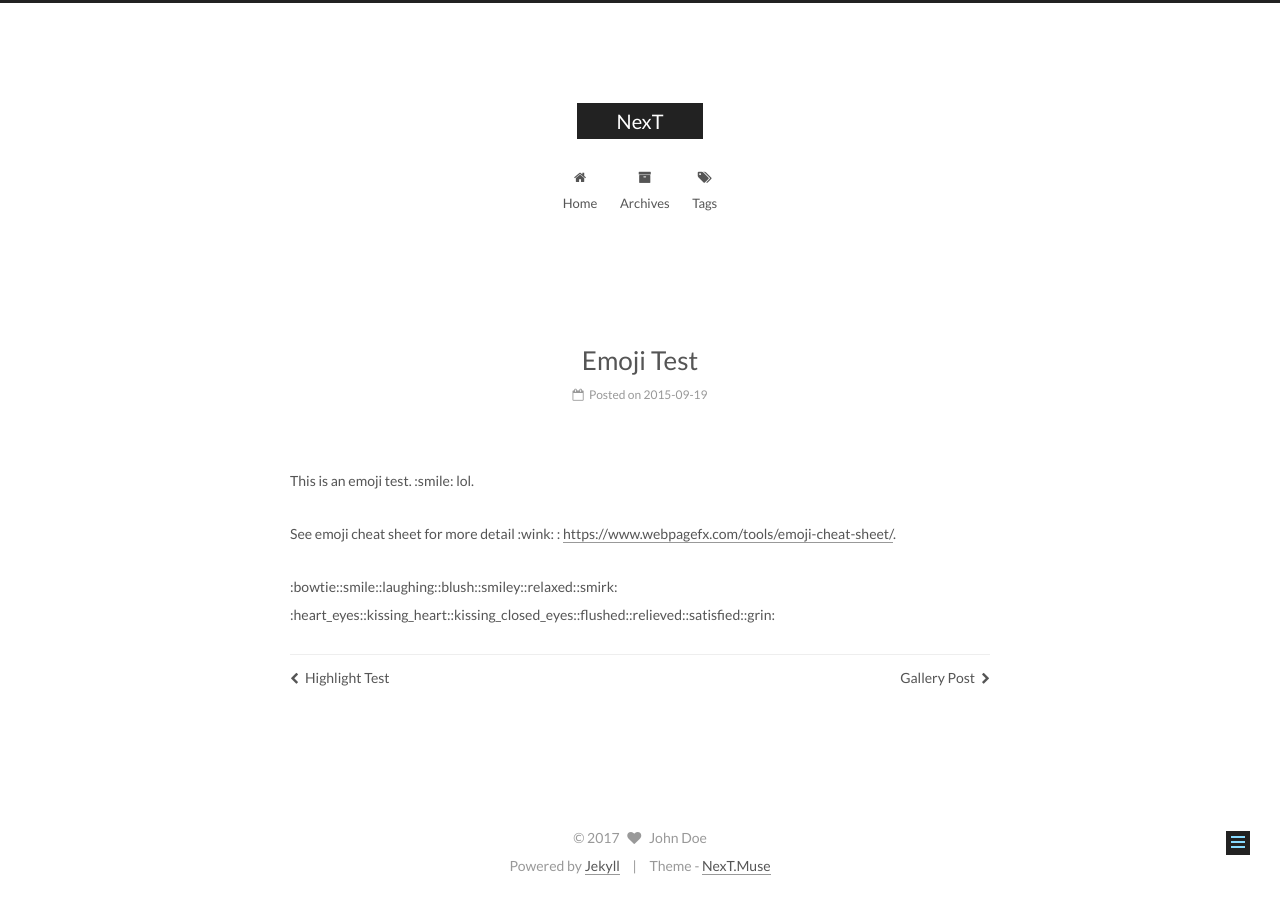
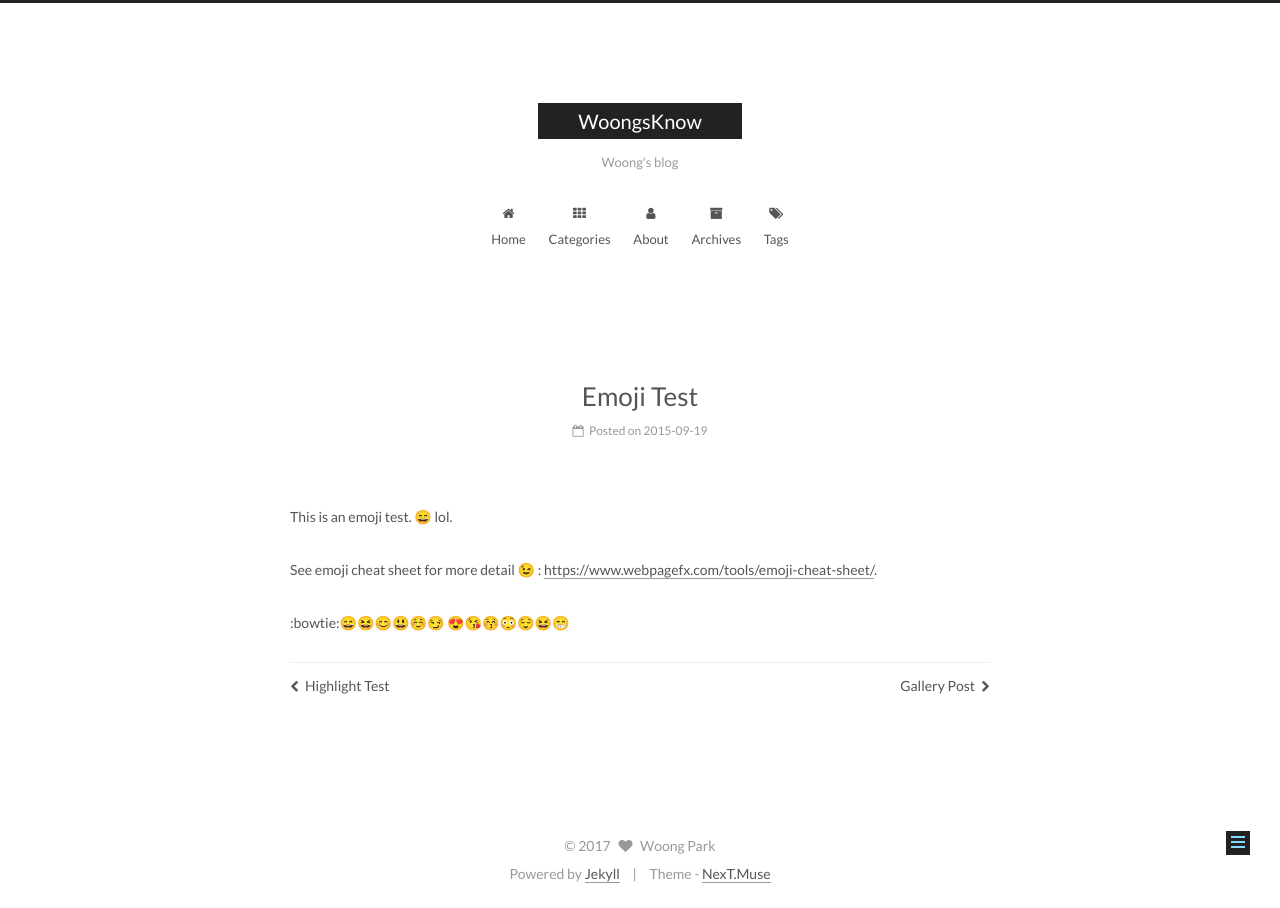
Before and after one commit to WoongsKnow/woongsknow.github.io, a Jekyll site: the page built from _posts/2015-09-19-emoji-test.md, in a window 1280 px wide. Built offline with Jekyll 4.4.1, drawn with Linux system fonts in a browser that asks for light colours; emoji names are drawn with the system emoji font.

Commit message:
jekyll setting

```diff
--- a/_config.yml
+++ b/_config.yml
@@ -4,10 +4,10 @@
 # ---------------------------------------------------------------
 
 # Site
-title: NexT
-subtitle:
+title: WoongsKnow
+subtitle: Woong's blog
 description:
-author: John Doe
+author: Woong Park
 # Support language: de, en, fr-FR, id, ja, ko, pt-BR, pt, ru, zh-Hans, zh-hk, zh-tw
 language: en
 date_format: '%Y-%m-%d'
@@ -19,7 +19,7 @@ baseurl:
 permalink: pretty
 
 # Pagination
-paginate: 10
+paginate: 20
 #paginate_path: "/page:num/"
 #archive:
   #paginate: 10
@@ -66,7 +66,7 @@ feed:
 ## Docs: https://help.github.com/articles/configuring-jekyll-plugins/
 plugins:
 # jemoji conficts with toc in some no-ascii post
-# - jemoji
+ - jemoji
  - jekyll-sitemap
  - jekyll-feed
 
@@ -117,8 +117,8 @@ index_with_subtitle: false
 # When running the site in a subdirectory (e.g. domain.tld/blog), remove the leading slash (/archives -> archives)
 menu:
   home: /
-  #categories: /categories/
-  #about: /about/
+  categories: /categories/
+  about: /about/
   archives: /archives/
   tags: /tags/
   #sitemap: /sitemap.xml
```
